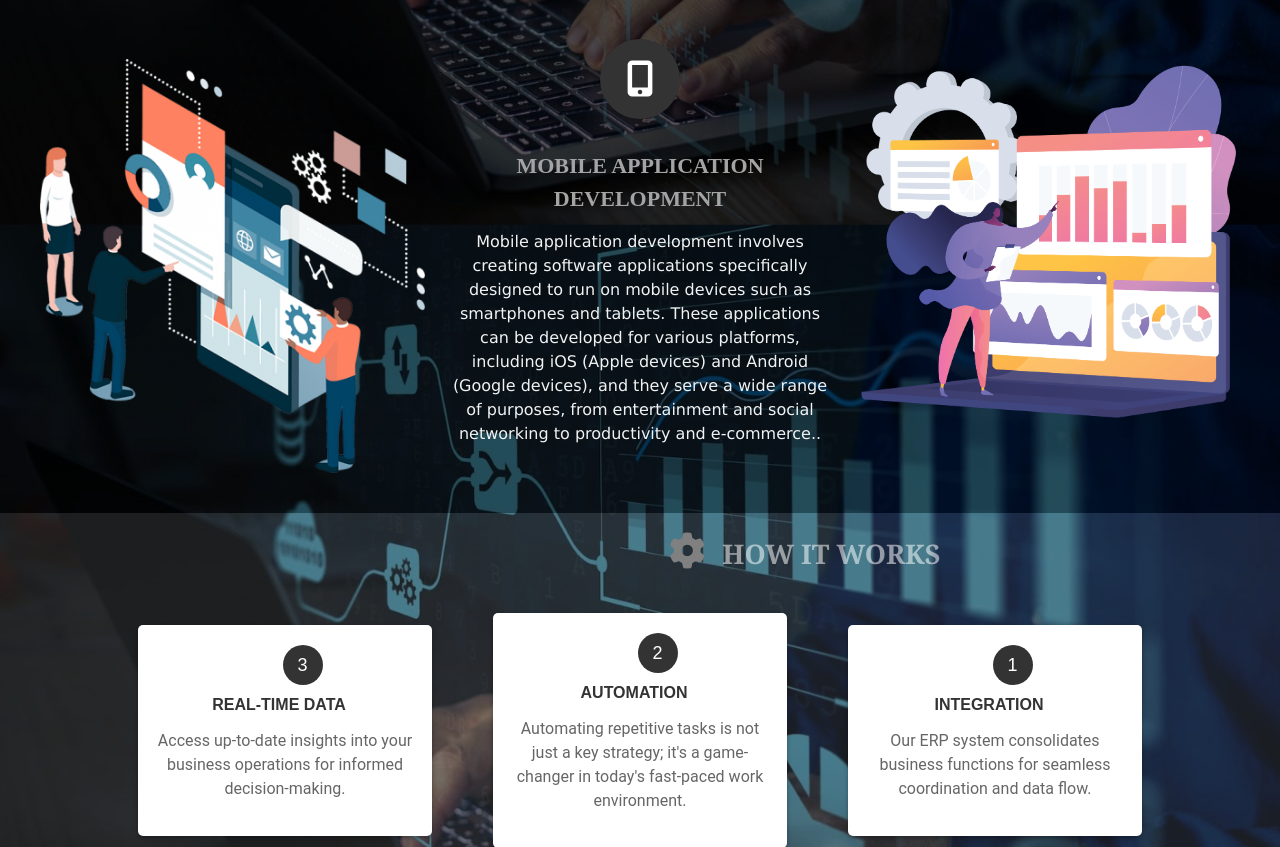
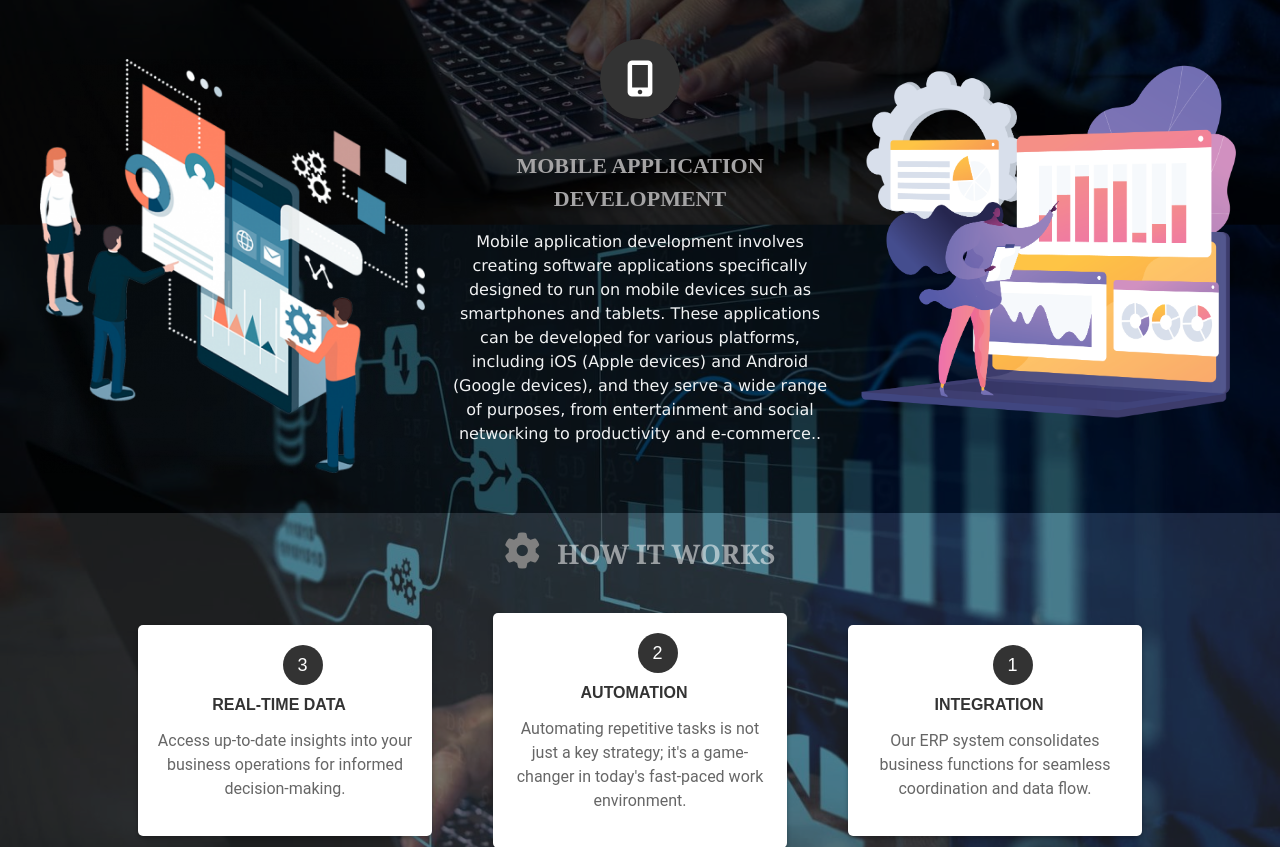
Before and after one commit to henixmehta/Erpsystem, a PHP site: page /home.php in a window 1280 px wide. Shown: the part 1544-2391 px from the top of the page. Run offline with PHP 8.4, Linux system fonts and the light colour scheme; some libraries are stand-ins or nearby versions.

Commit message:
home page design

```diff
--- a/home.php
+++ b/home.php
@@ -295,7 +295,7 @@
             text-transform: uppercase;
             color: #fff8;
             font-family: 'Georgia', serif;
-            margin-left:330px;
+            margin-left:0px;
             padding-top:20px;
           }
 
```
